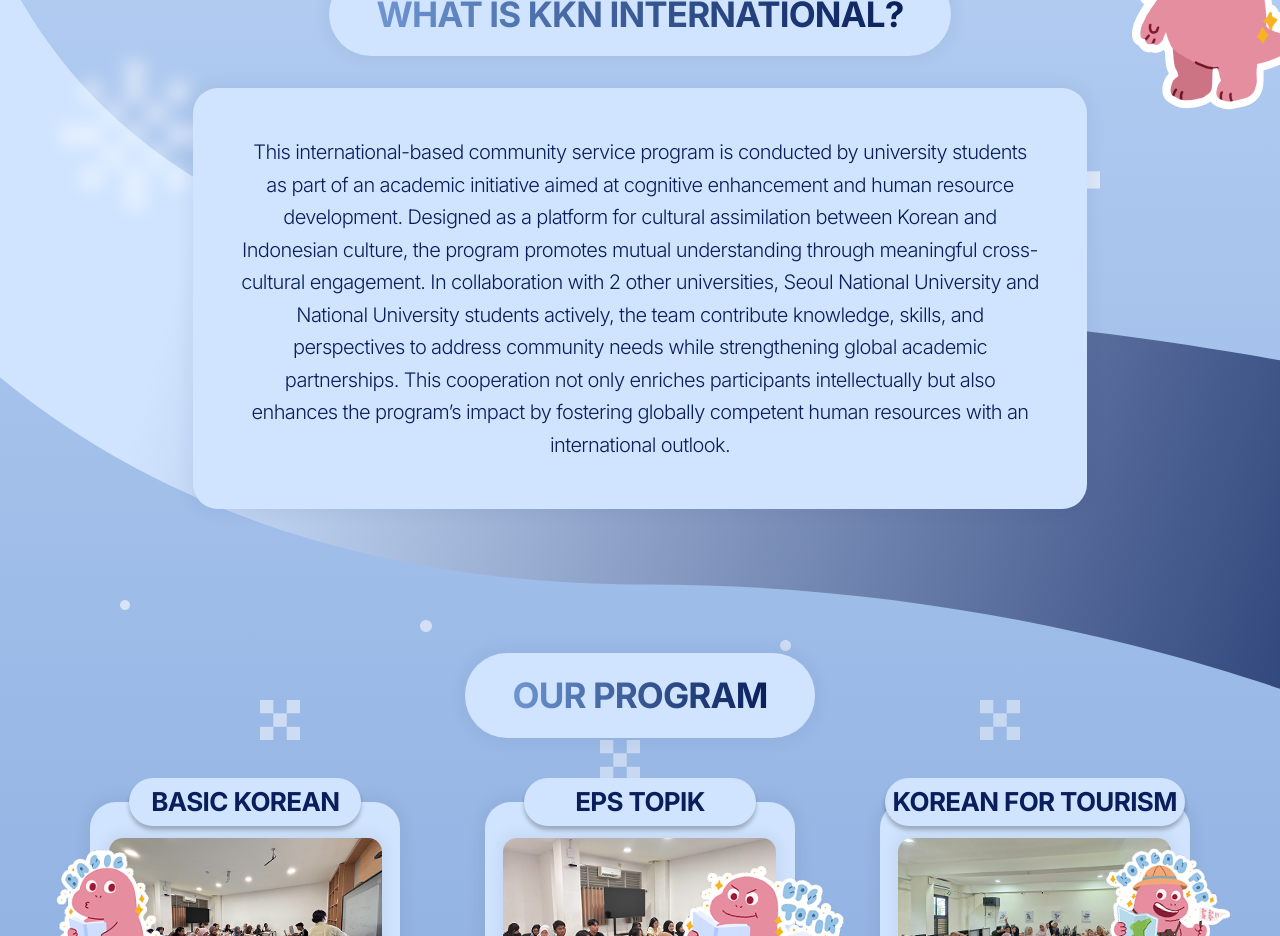
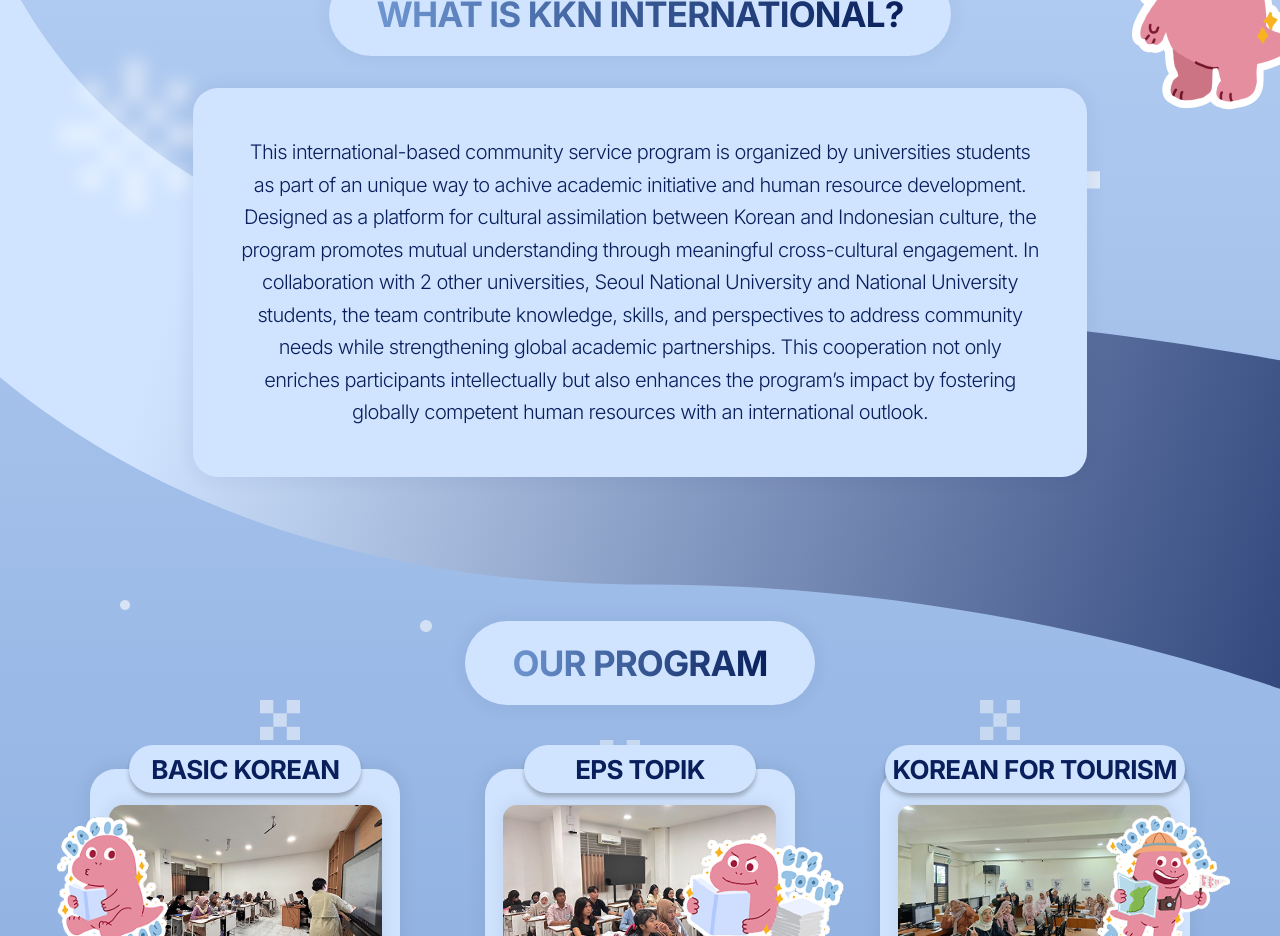
Before and after one commit to HazimMaulana/hamkkebareng, a Next.js app: page / in a window 1280 px wide. Shown: the part 1020-1956 px from the top of the page. Built offline with nearby package versions, Linux system fonts and the light colour scheme.

Commit message:
feat: add icons metadata for application branding

```diff
--- a/src/app/layout.jsx
+++ b/src/app/layout.jsx
@@ -9,6 +9,9 @@ const inter = Inter({
 export const metadata = {
   title: "Hamkke Bareng",
   description: "KKN International Winter Batch 2025",
+  icons: {
+    icon: "/images/logo.png",
+  },
 };
 
 export default function RootLayout({ children }) {
--- a/src/components/KKNHomepage.jsx
+++ b/src/components/KKNHomepage.jsx
@@ -364,9 +364,7 @@ export function KKNHomepage() {
           <div className="mt-8 flex justify-center">
             <div className="bg-[#d0e4ff] rounded-[25px] shadow-[0px_0px_15px_5px_rgba(9,31,91,0.05)] w-full max-w-[894px] p-8 lg:p-12">
               <p className="font-['Inter'] font-light text-[#091f5b] text-[16px] sm:text-[18px] lg:text-[20px] tracking-[-0.625px] text-center leading-relaxed">
-                This international-based community service program is conducted by university students as part of an academic initiative aimed at cognitive enhancement and human resource development. Designed as a platform for cultural assimilation between Korean and Indonesian culture, the program promotes mutual understanding through meaningful cross-cultural engagement.
-
-                In collaboration with 2 other universities, Seoul National University and National University students actively, the team contribute knowledge, skills, and perspectives to address community needs while strengthening global academic partnerships. This cooperation not only enriches participants intellectually but also enhances the program’s impact by fostering globally competent human resources with an international outlook.
+                This international-based community service program is organized by universities students as part of an unique way to achive academic initiative and human resource development. Designed as a platform for cultural assimilation between Korean and Indonesian culture, the program promotes mutual understanding through meaningful cross-cultural engagement. In collaboration with 2 other universities, Seoul National University and National University students, the team contribute knowledge, skills, and perspectives to address community needs while strengthening global academic partnerships. This cooperation not only enriches participants intellectually but also enhances the program’s impact by fostering globally competent human resources with an international outlook.
               </p>
             </div>
           </div>
```
